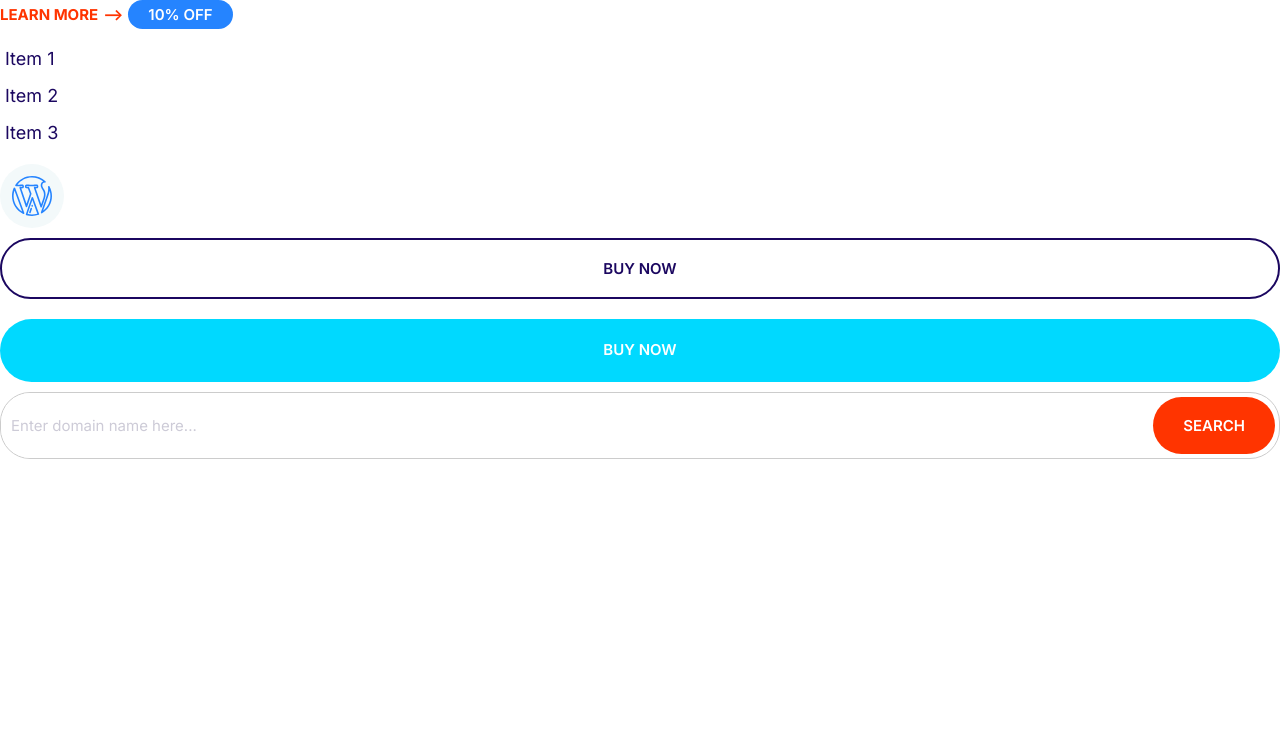
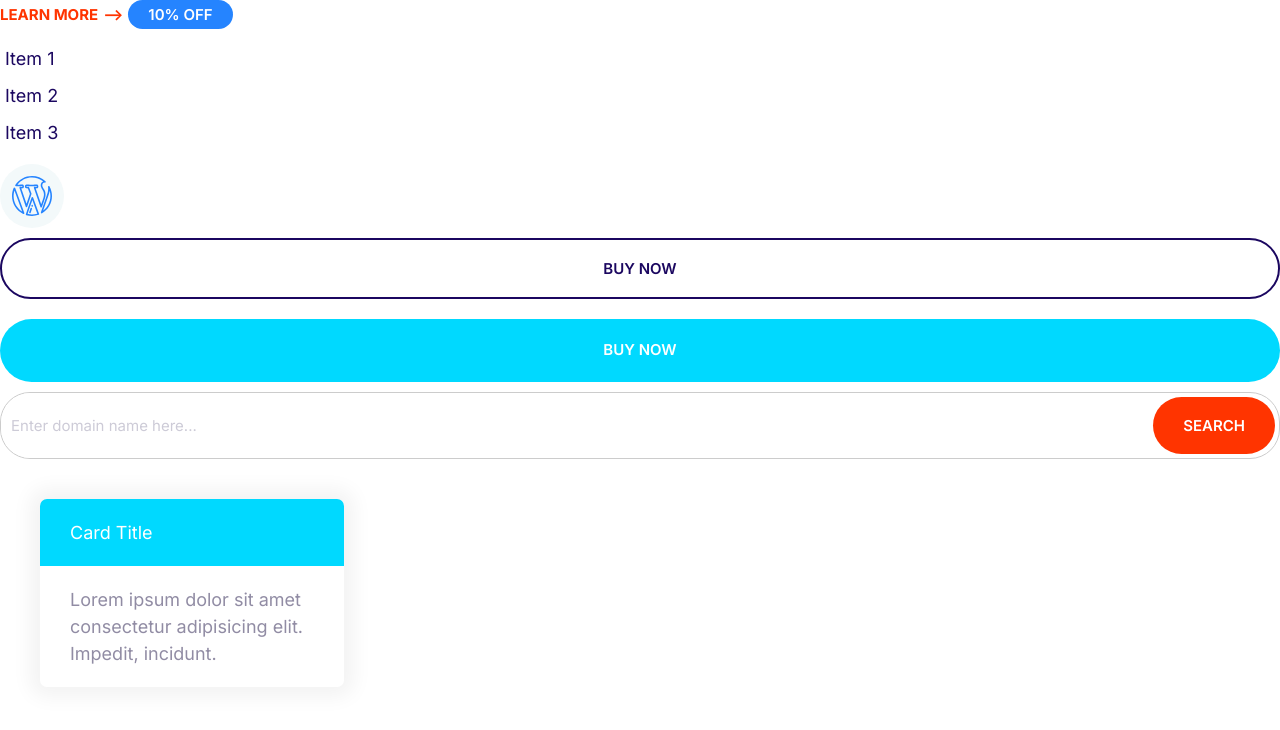
Before and after one commit to OBo1307/Moshify, a plain HTML site: page index.html in a window 1280 px wide. Drawn offline with Linux system fonts and the light colour scheme.

Commit message:
Build the card component.

```diff
--- a/css/styles.css
+++ b/css/styles.css
@@ -277,3 +277,25 @@ a {
     font-size: 1.5rem;
   }
 }
+
+/* Cards */
+.card {
+  border-radius: 7px;
+  box-shadow: 0 0 20px 10px #f3f3f3;
+  overflow: hidden;
+}
+
+.card__header,
+.card__body {
+  padding: 2rem 3rem;
+}
+
+.card--primary .card__header {
+  background: var(--color-primary);
+  color: #fff;
+}
+
+.card--secondary .card__header {
+  background: var(--color-secondary);
+  color: #fff;
+}
--- a/index.html
+++ b/index.html
@@ -36,6 +36,13 @@
         <input type="text" class="input" placeholder="Enter domain name here...">
         <button class="btn btn--accent">Search</button>
     </div>
+
+    <div style="width: 30%; padding: 4rem;">
+        <div class="card card--secondary">
+            <header class="card__header">Card Title</header>
+            <div class="card__body">Lorem ipsum dolor sit amet consectetur adipisicing elit. Impedit, incidunt.</div>
+        </div>
+    </div>
 </body>
 
 </html>
```
Also changed, not shown: components/cards.html (added, +6 -0 lines).
